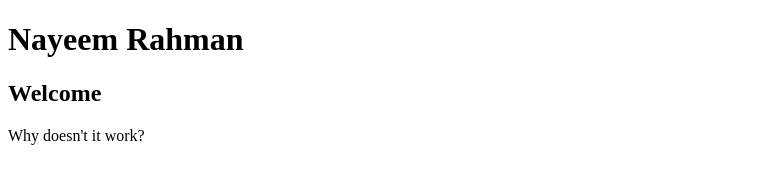
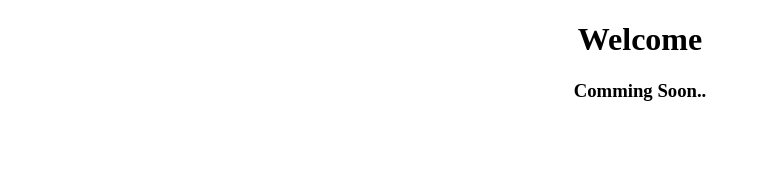
Before and after one commit to MizanorNayeem/myCode, a plain HTML site: page index.html in a window 1280 px wide. Shown: the whole page, without its empty margins (0-761 px from the left). Drawn offline with Linux system fonts and the light colour scheme.

Commit message:
production

```diff
--- a/index.html
+++ b/index.html
@@ -7,9 +7,7 @@
     <title>Nayeem - Programmer</title>
 </head>
 <body>
-    <h1>Nayeem Rahman</h1>
-    <h2>Welcome</h2>
-
-    Why doesn't it work?
+    <h1 style="text-align: center;">Welcome</h1>
+    <h3 style="text-align: center;">Comming Soon..</h3>
 </body>
 </html>
```
